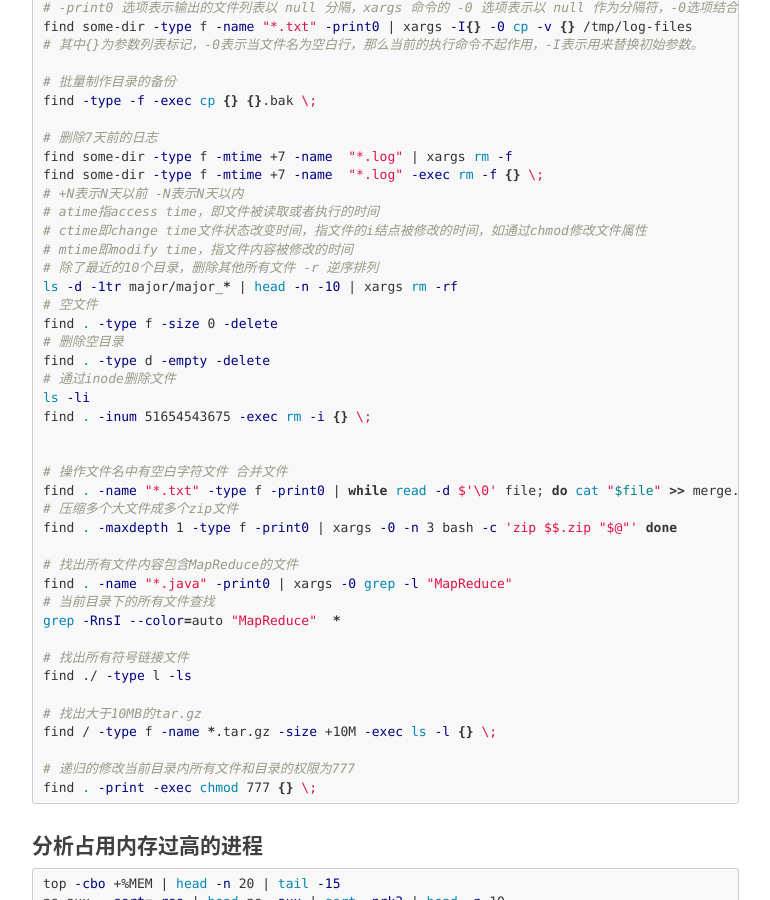
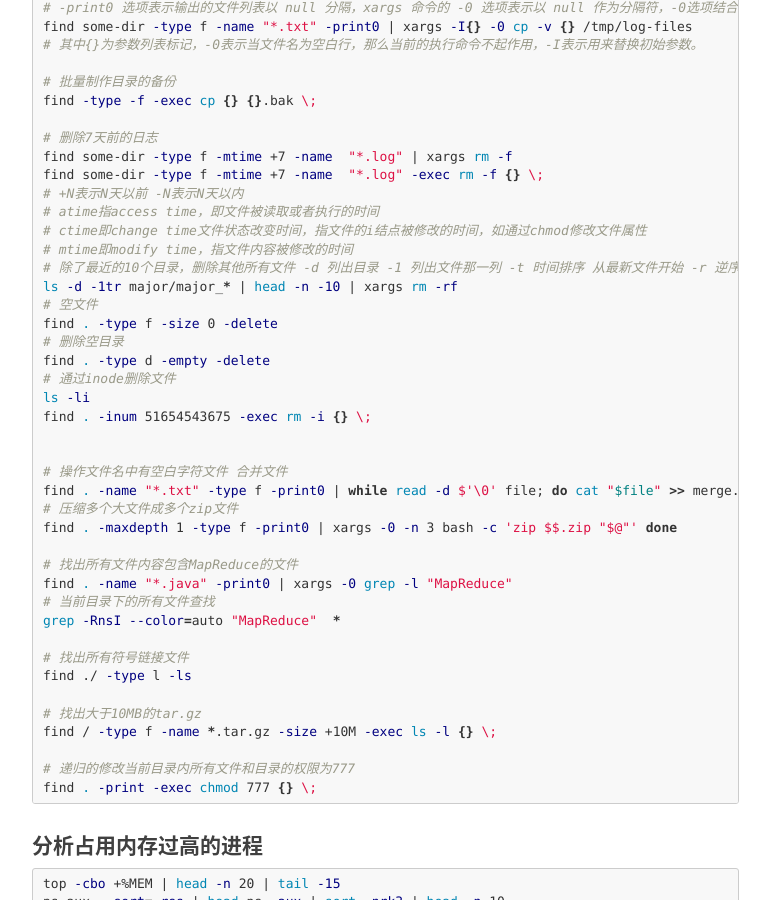
Before and after one commit to cddesire/cddesire.github.io, a Jekyll site: the page built from _posts/2017-05-14-common-cmd.markdown, in a window 1280 px wide and 900 px high, scrolled down 3249 px. Shown: the whole window, without its empty margins (233-1003 px from the left). Built offline with Jekyll 4.4.1, drawn with Linux system fonts in a browser that asks for light colours; nearby versions of some CDN libraries; comment, search, counter and statistics services are not loaded.

Commit message:
ls -1tr
排除最近的10个文件外，删除所有文件

```diff
--- a/_posts/2017-05-14-common-cmd.markdown
+++ b/_posts/2017-05-14-common-cmd.markdown
@@ -168,7 +168,7 @@
 # atime指access time，即文件被读取或者执行的时间
 # ctime即change time文件状态改变时间，指文件的i结点被修改的时间，如通过chmod修改文件属性
 # mtime即modify time，指文件内容被修改的时间
-# 除了最近的10个目录，删除其他所有文件 -r 逆序排列
+# 除了最近的10个目录，删除其他所有文件 -d 列出目录 -1 列出文件那一列  -t 时间排序 从最新文件开始 -r 逆序排列 -10 开头到倒数第10个
 ls -d -1tr major/major_* | head -n -10 | xargs rm -rf
 # 空文件
 find . -type f -size 0 -delete
```
